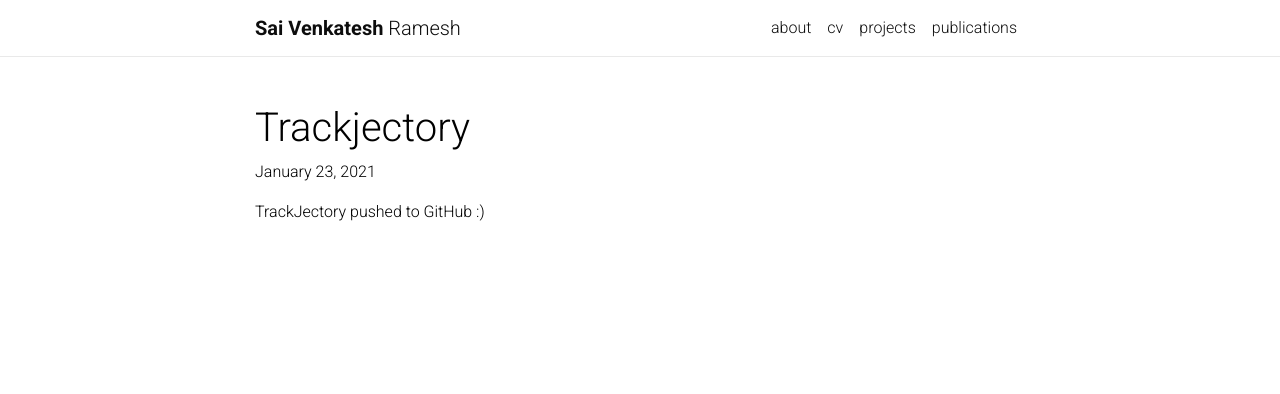
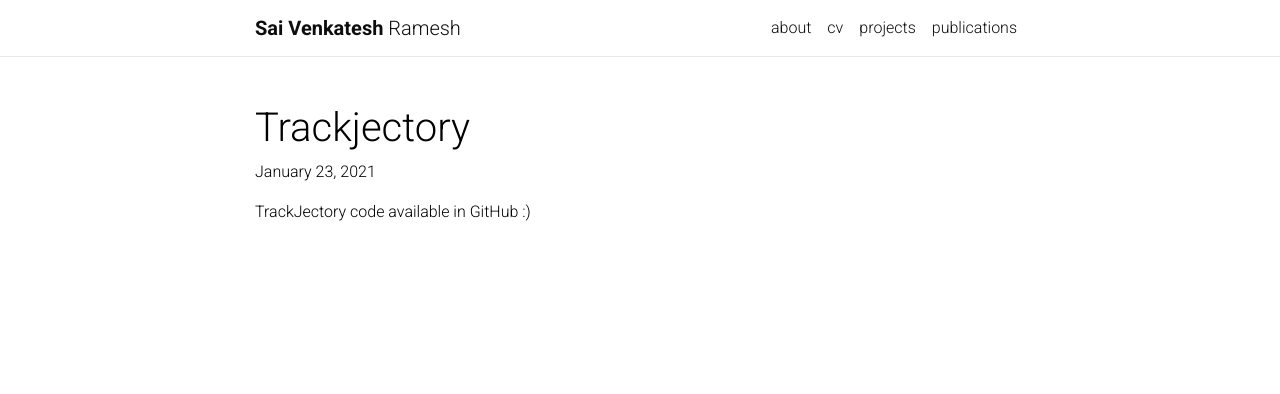
Before and after one commit to Sai-Venky/saivenkatesh.github.io, a Jekyll site: the page built from _news/2021-01-23-TrackJectory.md, in a window 1280 px wide. Shown: the top 394 px of the page. Built offline with Jekyll 4.4.1, drawn with Linux system fonts in a browser that asks for light colours; nearby versions of some CDN libraries; a style sheet for code colours, icons or effects is not loaded.

Commit message:
Updating page

```diff
--- a/_news/2021-01-23-TrackJectory.md
+++ b/_news/2021-01-23-TrackJectory.md
@@ -4,4 +4,4 @@ date: 2021-01-23 07:59:00-0400
 inline: true
 ---
 
-TrackJectory pushed to GitHub :)
+TrackJectory code available in GitHub :)
```
Also changed, not shown: _news/2021-01-26-FairMOT.md (+1 -1 lines).
